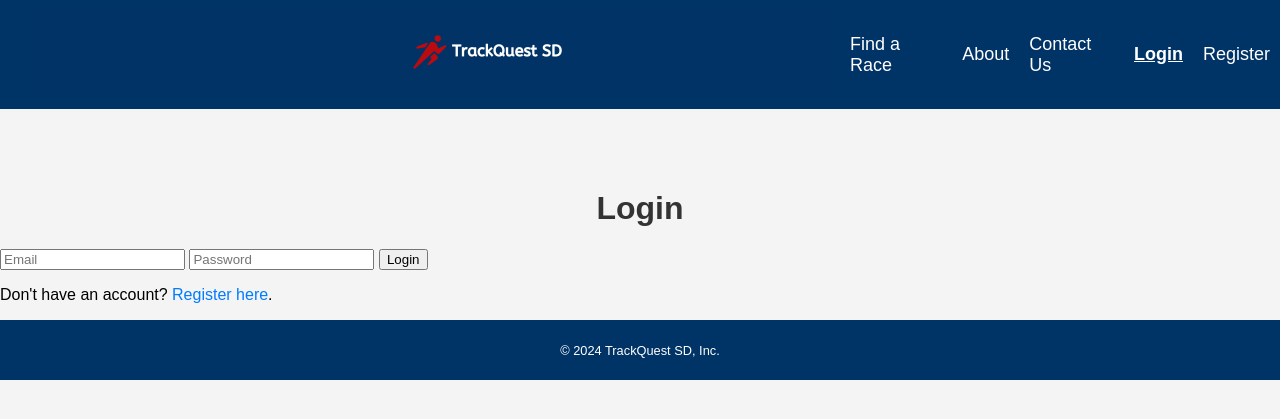
After one commit to akonisanchez/track-quest, a Flask app: page /login in a window 1280 px wide. The commit adds this page. Shown: the top 419 px of the page. Run offline with Flask 3, Linux system fonts and the light colour scheme.

Commit message:
Clean up project files by removing unnecessary .DS_Store files and updating application logic. Updated the following files: - Modified app.py to enhance functionality - Updated san_diego_race_data.csv with new data - Added new database instance trackstar.db for user tracking - Created new login.html for user authentication - Modified home.html and layout.html for improved UI - Added new login page template - Removed old cached files from __pycache__

```diff
--- a/app.py
+++ b/app.py
@@ -1,4 +1,5 @@
 from flask import Flask, render_template, request, flash, redirect, url_for
+from flask_login import login_user, logout_user, login_required, LoginManager, current_user
 from flask_sqlalchemy import SQLAlchemy
 from werkzeug.security import generate_password_hash, check_password_hash
 import csv
@@ -13,7 +14,11 @@ app.secret_key = 'supersecretkey'
 app.config['SQLALCHEMY_DATABASE_URI'] = 'sqlite:///trackstar.db'
 app.config['SQLALCHEMY_TRACK_MODIFICATIONS'] = False
 
+# Initialize database and login manager
 db = SQLAlchemy(app)
+login_manager = LoginManager()
+login_manager.init_app(app)
+login_manager.login_view = 'login'  # Redirect to login page if not authenticated
 
 # Define the path to the CSV file
 csv_file_path = '/Users/ajsanchez/sd_races/data/san_diego_race_data.csv'
@@ -43,33 +48,31 @@ races = load_races_from_csv()
 def inject_year():
     return {'current_year': datetime.datetime.now().year}
 
+# User loader for Flask-Login
+@login_manager.user_loader
+def load_user(user_id):
+    return User.query.get(int(user_id))
+
 @app.route('/')
 def home():
     return render_template('home.html', races=races)
 
 @app.route('/register', methods=['GET', 'POST'])
 def register():
-    # Check if the request method is POST, indicating a form submission
     if request.method == 'POST':
-        # Retrieve form data
         username = request.form['username']
         email = request.form['email']
         password = request.form['password']
 
-        # Create a new user instance
         new_user = User(username=username, email=email)
-        new_user.set_password(password)  # Hash the password for security
+        new_user.set_password(password)  # Hash the password
 
-        # Add the new user to the database session and commit the changes
         db.session.add(new_user)
-        db.session.commit()  # Save the user to the database
+        db.session.commit()
 
-        # Flash a success message to the user
         flash('Registration successful!', 'success')
-        # Redirect to the home page after successful registration
         return redirect(url_for('home'))
 
-    # Render the registration template if the request method is GET
     return render_template('register.html')
 
 @app.route('/races', methods=['GET'])
@@ -101,6 +104,30 @@ def random_race():
         flash("No races available. Please check back later.", "error")
         return redirect(url_for('home'))
 
+@app.route('/login', methods=['GET', 'POST'])
+def login():
+    if request.method == 'POST':
+        email = request.form['email']
+        password = request.form['password']
+
+        user = User.query.filter_by(email=email).first()
+
+        if user and user.check_password(password):
+            login_user(user)  # Provided by Flask-Login
+            flash('Logged in successfully!', 'success')
+            return redirect(url_for('home'))
+        else:
+            flash('Invalid email or password', 'danger')
+
+    return render_template('login.html')
+
+@app.route('/logout')
+@login_required
+def logout():
+    logout_user()  # Provided by Flask-Login
+    flash('You have been logged out.', 'success')
+    return redirect(url_for('home'))
+
 class User(db.Model):
     id = db.Column(db.Integer, primary_key=True)
     username = db.Column(db.String(80), unique=True, nullable=False)
--- a/data/san_diego_race_data.csv
+++ b/data/san_diego_race_data.csv
@@ -1,5 +1,4 @@
 Race,Date,Distance(s),URL
-Pacific Beach Half Marathon,05 Oct 24,5K/13.1M,https://www.sandiegorunningco.com/sdrc_events/pacific-beach-half-marathon-5k/
 Breast Cancer Awareness 5K,11 Oct 24,5K,https://runsignup.com/Race/CA/SanDiego/BreastCancerAwarenessKRunWalk?aflt_token=vkmwDmweQ4iCYn8otSOOnKQ3vCO8buOw
 Carmel Valley Trail Run,12 Oct 24,5K/10K/15K,https://www.enduranceraceseries.com/carmel-valley
 2024 Kids Mission Bay Triathlon Prerace Clinic . .,13 Oct 24,triathlon,http://www.triuscoaching.com/upcoming-events/2014/9/7/socal-youth-triathlon-series-championship-event-4-at-pacific-coast-kids-tri
@@ -10,10 +9,10 @@ Lake Hodges Trail Festival,19 Oct 24,5K/10K/15K/50K,https://runsignup.com/Race/C
 Miles for Melanoma - San Diego,20 Oct 24,5K,https://donate.melanoma.org/site/TR?fr_id=1943&amp;pg=entry
 Lake Hodges Off-Road Challenge Duathlon,20 Oct 24,duathlon,https://runsignup.com/Race/CA/SanDiego/LakeHodgesOffRoadChallengeDuathlon?aflt_token=vkmwDmweQ4iCYn8otSOOnKQ3vCO8buOw
 Tierrasanta Monster Mash 5k & Fun Run,26 Oct 24,5K,http://www.active.com/san-diego-ca/running/distance-running/tierrasanta-monster-mash-5k-and-fun-run-2024?cmp=39-35-dgparham
+Crown Point Half and Marathon Relay,27 Oct 24,5K/8K/13.1M/26.2M,http://www.tantracking.com/click.track?CID=254301&amp;AFID=156210&amp;nonencodedurl=http://www.active.com/san-diego-ca/running/distance-running-races/crown-point-marathon-half-marathon-relay-solo-runs-8k-and-5k-2024&amp;cmp=39-34-156210
 "2024 Crown Point Marathon/Half-Marathon Relay, SOLO Runs, 8K & 5K",27 Oct 24,5K/8K,http://www.active.com/san-diego-ca/running/distance-running-races/crown-point-marathon-half-marathon-relay-solo-runs-8k-and-5k-2024?cmp=39-35-dgparham
-Crown Point Half and Marathon Relay,27 Oct 24,5K/8K/13.1M/26.2M,http://www.tantracking.com/click.track?CID=254301&amp;AFID=156210&amp;nonencodedurl=http://www.active.com/san-diego-ca/running/distance-running-races/crown-point-marathon-half-marathon-relay-solo-runs-8k-and-5k-2024&amp;cmp=39-34-156210
+Thrive Half Marathon,02 Nov 24,5K/13.1M,https://runsignup.com/Race/CA/SanDiego/2024PRESALEThriveSanDiegoHalfMarathon5K?aflt_token=vkmwDmweQ4iCYn8otSOOnKQ3vCO8buOw
 Miles for Migraine - San Diego,02 Nov 24,5K,https://www.milesformigraine.org/san-diego/
-Thrive Half Marathon,02 Nov 24,5K/13.1M,https://runsignup.com/Race/CA/SanDiego/2024PRESALEThriveSanDiegoHalfMarathon5K?aflt_token=vkmwDmweQ4iCYn8otSOOnKQ3vCO8buOw
 San Diego Triathlon Challenge,03 Nov 24,other triathlon,https://www.challengedathletes.org/san-diego-triathlon-challenge/
 6th Annual HomeAid San Diego's STEP UP! Walk to End Homelessness,10 Nov 24,5K,http://www.active.com/san-diego-ca/running/distance-running/6th-annual-homeaid-san-diego-s-step-up-walk-to-end-homelessness-2024
 Sri Chinmoy 6-hour Race - San Diego,10 Nov 24,6H run,https://us.srichinmoyraces.org/sri-chinmoy-6-hour-race
--- a/templates/home.html
+++ b/templates/home.html
@@ -19,4 +19,9 @@
         <p>Click the button above to let fate choose your next race...</p>
     </div>
 
+    <!-- Registration Link Section -->
+    <div class="registration-section">
+        <h2>Join Our Community!</h2>
+        <p>Ready to take the next step? <a href="{{ url_for('register') }}">Register here</a> to become a part of our TrackQuest SD family!</p>
+    </div>
 {% endblock %}
--- a/templates/layout.html
+++ b/templates/layout.html
@@ -30,6 +30,25 @@
                         Contact Us
                     </a>
                 </li>
+                <!-- User Authentication Links -->
+                {% if current_user.is_authenticated %}
+                    <li class="nav-item">
+                        <a href="{{ url_for('logout') }}" class="{% if request.endpoint == 'logout' %}active{% endif %}">
+                            Logout
+                        </a>
+                    </li>
+                {% else %}
+                    <li class="nav-item">
+                        <a href="{{ url_for('login') }}" class="{% if request.endpoint == 'login' %}active{% endif %}">
+                            Login
+                        </a>
+                    </li>
+                    <li class="nav-item">
+                        <a href="{{ url_for('register') }}" class="{% if request.endpoint == 'register' %}active{% endif %}">
+                            Register
+                        </a>
+                    </li>
+                {% endif %}
             </ul>
         </nav>
     </header>
--- /dev/null
+++ b/templates/login.html
@@ -0,0 +1,13 @@
+{% extends 'layout.html' %}
+
+{% block title %}Login - TrackQuest SD{% endblock %}
+
+{% block content %}
+    <h1>Login</h1>
+    <form method="post">
+        <input type="email" name="email" placeholder="Email" required>
+        <input type="password" name="password" placeholder="Password" required>
+        <button type="submit">Login</button>
+    </form>
+    <p>Don't have an account? <a href="{{ url_for('register') }}">Register here</a>.</p>
+{% endblock %}
```
Also changed, not shown: login.html (added, +13 -0 lines), instance/trackstar.db (added), trackstar.db (added), 4 other files.
